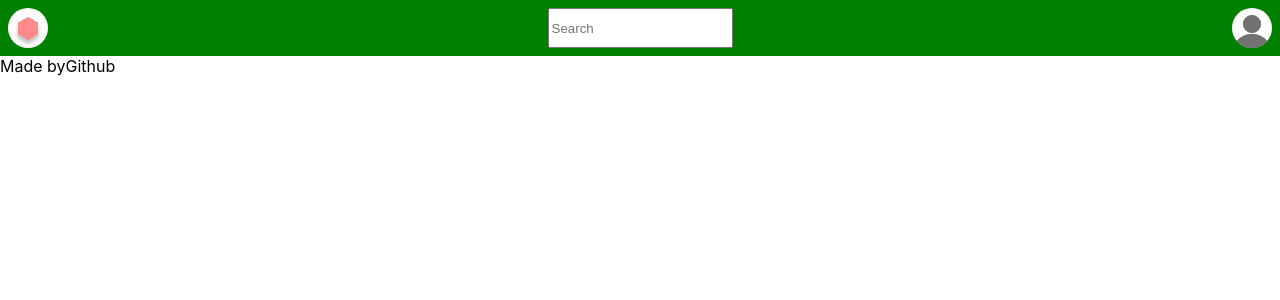
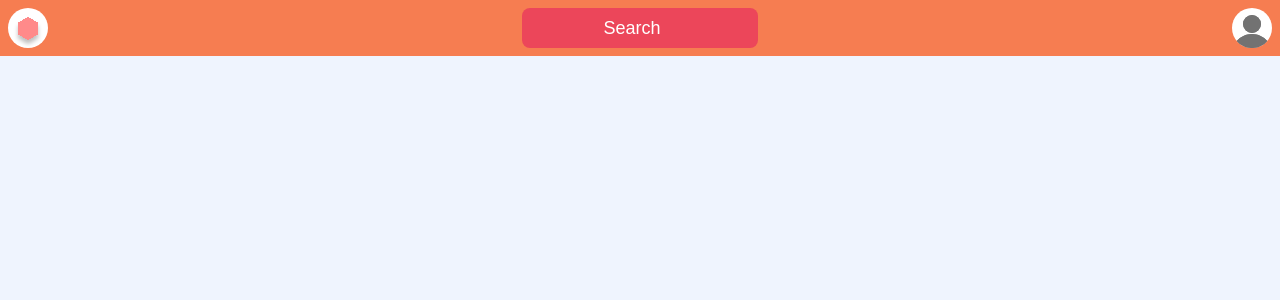
Before and after one commit to unfinishedprogram/Digital-Moment-Team-6-cleanup, a Next.js app: page / in a window 1280 px wide. Shown: the top 300 px of the page. Built offline with nearby package versions, Linux system fonts and the light colour scheme.

Commit message:
added styling for navbar and footer

```diff
--- a/pages/index.tsx
+++ b/pages/index.tsx
@@ -41,8 +41,8 @@ export default function Home() {
         </nav>
         <section className={styles.content}>
           <section className={styles['post-content']}></section>
-          <footer>
-            <span>Made by</span>
+          <footer className={styles['footer']}>
+            <span>Source:</span>
             <a href='https://github.com/CodeToGive6/Digital-Moment-Team-6' target={'_blank'} rel="noreferrer">Github</a>
           </footer>
         </section>
--- a/styles/Index.module.scss
+++ b/styles/Index.module.scss
@@ -11,13 +11,59 @@
 
 .main {
   flex-grow: 1;
-  // background: map-get($theme-youngest, "red");
+  display: inherit;
+  flex-direction: column;
 }
 
 .nav {
   display: flex;
   justify-content: space-between;
-  background: green;
+  background: $nav-color;
   padding: 0.5rem;
   gap: 0.5rem;
+
+  @mixin placeholder {
+    &::-webkit-input-placeholder {@content}
+    &::-moz-placeholder {@content}
+    &:-moz-placeholder {@content}
+    &:-ms-input-placeholder {@content}
+  }
+
+  input[type='search'] {
+    color: white;
+    border: none;
+    padding: 0.1rem;
+    text-align: center;
+    border-radius: 8px;
+    font-size: large;
+    background: $nav-input-color;
+    &:focus {
+      outline: none;
+    }
+    @include placeholder {
+      color: white;
+    }
+  }
 }
+
+.content {
+  flex-grow: 1;
+  overflow-y: auto;
+}
+
+.post-content {
+  height: 100%;
+  background: $white;
+  flex-grow: 1;
+  padding: 0.5rem;
+}
+
+.footer {
+  padding: 1rem;
+  display: flex;
+  align-items: center;
+  justify-content: center;
+  gap: 0.25rem;
+  text-align: center;
+  background: $footer-color;
+}
--- a/styles/globals.scss
+++ b/styles/globals.scss
@@ -19,13 +19,13 @@ a {
   box-sizing: border-box;
 }
 
-@media (prefers-color-scheme: dark) {
-  html {
-    color-scheme: dark;
-  }
+// @media (prefers-color-scheme: dark) {
+//   html {
+//     color-scheme: dark;
+//   }
 
-  body {
-    color: white;
-    background: black;
-  }
-}
+//   body {
+//     color: white;
+//     background: black;
+//   }
+// }
--- a/styles/themes.scss
+++ b/styles/themes.scss
@@ -1,10 +1,15 @@
+$white: #eff4fe;
+$nav-color: #F67D51;
+$nav-input-color: #EC465A;
+$footer-color: #008b8b;
+
 // Ages: 8-13
 $theme-youngest: (
     "red": #EA1B2A,
     "orange": #F7881E,
     "yellow": #EBCF2B,
     "green": #0DA252,
-    "blue": #42A0E2
+    "blue": #7fb4da
 );
 // Ages: 14-17
 $theme-oldest: (
```
Also changed, not shown: src/pocketbase.ts (indentation only).
